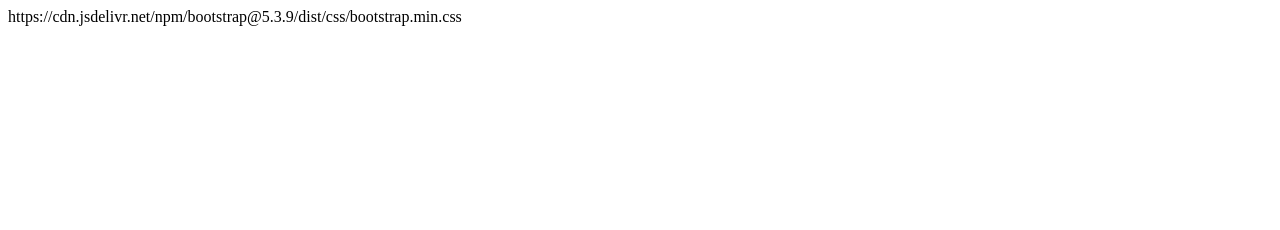
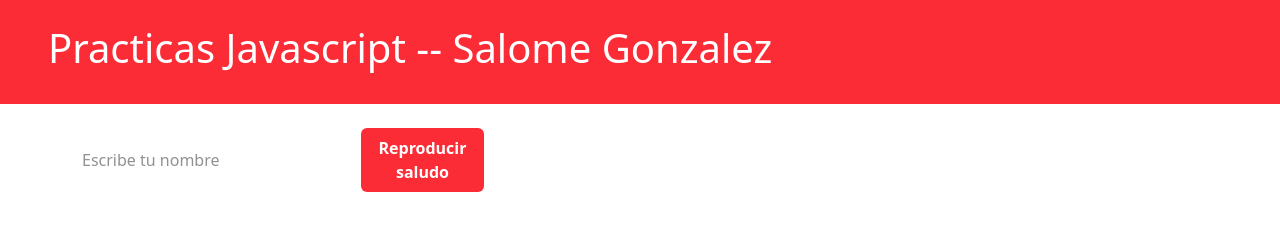
Before and after one commit to SaloSalami/JavaScript00, a plain HTML site: page index.html in a window 1280 px wide. Drawn offline with nearby package versions, Linux system fonts and the light colour scheme.

Commit message:
feat: header y estructura basica

```diff
--- a/index.html
+++ b/index.html
@@ -5,13 +5,36 @@
     <meta charset="UTF-8">
     <meta name="viewport" content="width=device-width, initial-scale=1.0">
     <title>JavaScripts</title>
-    https://cdn.jsdelivr.net/npm/bootstrap@5.3.9/dist/css/bootstrap.min.css
+    <script src="https://cdn.jsdelivr.net/npm/@tailwindcss/browser@4"></script>
+    <link rel="stylesheet" href="https://cdn.jsdelivr.net/npm/bootstrap@5.3.9/dist/css/bootstrap.min.css">
+    <link href="https://cdn.jsdelivr.net/npm/bootstrap@5.3.9/dist/js/bootstrap.bundle.min.js">
+    <link src="practice.js">
 </head>
 
 <body>
-    <header>
+    <header class="bg-red-500 text-white py-4">
+        <div class="container.fluid d-flex align-content-start">
+            <div class="row">
+                <h1 class="mx-5">Practicas Javascript -- Salome Gonzalez</h1>
+            </div>
+        </div>
+    </header>
+    <!--header principal :D -->
 
-    </header>
+    <main>
+        <div class="container my-4">
+            <div class="row mx-7">
+                <div class="col-md-6 d-flex">
+                    <input id="nombre" type="text" placeholder="Escribe tu nombre">
+                    <button class="mx-5 bg-red-500 text-white font-bold p-2 rounded" id="saludobtn">Reproducir
+                        saludo</button>
+                    <p class="mx-5" id="saludo"></p>
+                </div>
+            </div>
+        </div>
+    </main>
+
+
 </body>
 
 </html>
```
Also changed, not shown: practice.js (+9 -0 lines).
